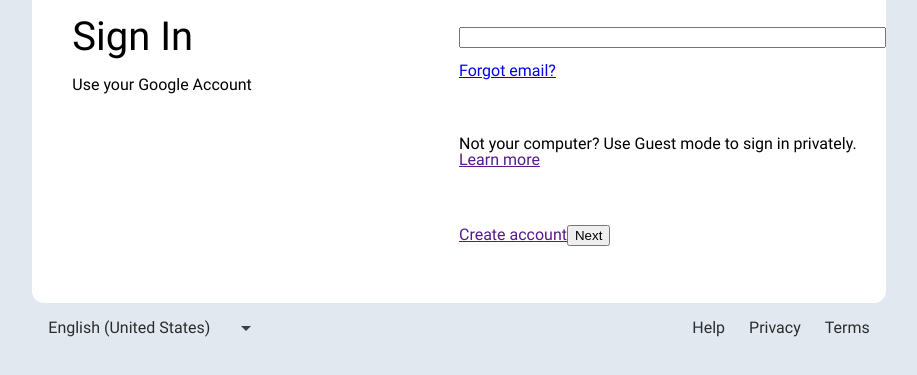
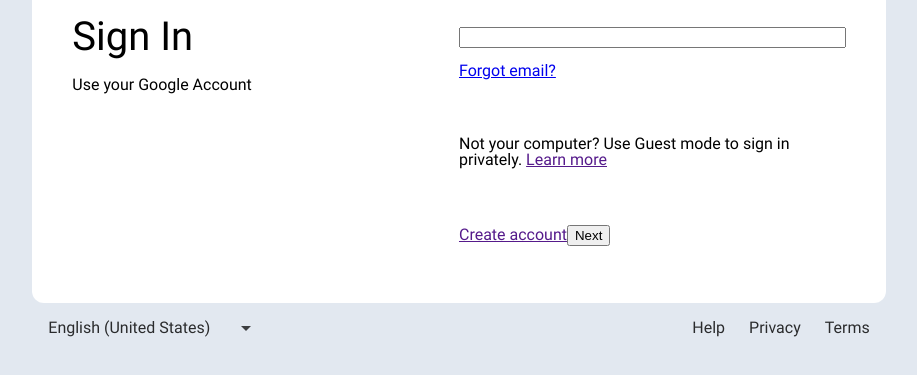
Before and after one commit to tiemouie01/google-sign-in, a plain HTML site: page index.html in a window 1280 px wide. Shown: the part 257-632 px from the top of the page, without its empty margins (181-1098 px from the left). Drawn offline with Linux system fonts and the light colour scheme.

Commit message:
Update style rules for form right-section

```diff
--- a/style.css
+++ b/style.css
@@ -131,6 +131,7 @@
 
 form.right-section{
     margin-top: 110px;
+    margin-right: 40px;
     display: grid;
 }
 
@@ -139,3 +140,7 @@
     gap: 15px;
     flex-direction: column;
 }
+
+form.right-section > div:first-child input{
+
+}
```
